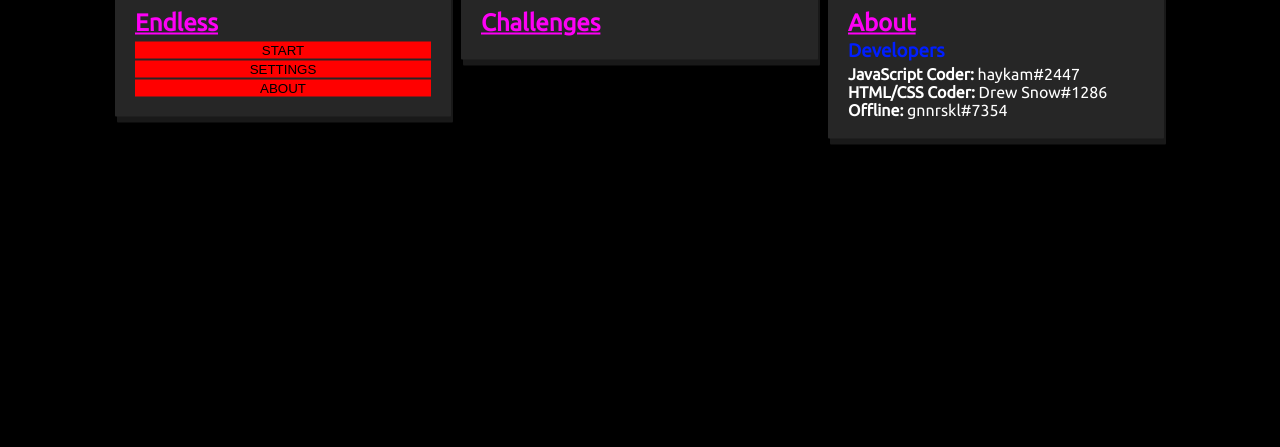
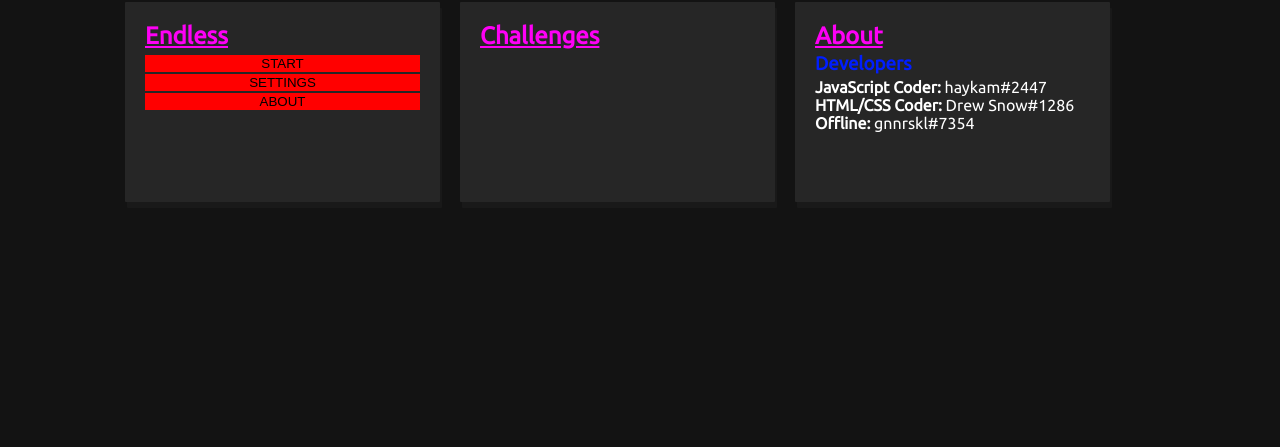
Before and after one commit to haykam821/Nebula-Create-a-Game, a website: page index.html in a window 1280 px wide. Shown: the part 353-800 px from the top of the page. Drawn offline with Linux system fonts and the light colour scheme.

Commit message:
Style tweaks

```diff
--- a/index.html
+++ b/index.html
@@ -3,12 +3,13 @@
 <head>
 	<link rel="stylesheet" href="style.css">
 	<link href="https://fonts.googleapis.com/css?family=Ubuntu" rel="stylesheet">
-	<script src="script.js"></script>
+	<script src="bundle.js"></script>
 </head>
 <body>
 	<div id="menuWrapper">
 		<h1 id="title">Cool Game!!</h1>
 
+        <div id="menuBoxWrapper">
             <div id="endlessMenu" class="menuBoxes">
                 <h2 class="uLine purple">Endless</h2>
 
@@ -37,5 +38,6 @@
                 <strong>Offline: </strong>gnnrskl#7354<br>
             </div>
         </div>
+	</div>
 </body>
 </html>
--- a/style.css
+++ b/style.css
@@ -1,29 +1,9 @@
-::-webkit-scrollbar-track {
-	background: transparent;
-}
-
-::-webkit-scrollbar {
-	width: 10px;
-}
-
-::-webkit-scrollbar-thumb {
-	background-color: #F90;
-	background-image: -webkit-linear-gradient(45deg, (255, 255, 255, .1) 25%, transparent 25%, transparent 50%, rgba(255, 255, 255, .1) 50%, rgba(255, 255, 255, .1) 75%, transparent 75%, transparent);
-	border-radius: 3px;
-}
-
-html {
+body {
+	background-color: #131313;
 	padding: 0;
 	margin: 0;
-	top: 0;
-	left: 0;
-	height: 100%;
-	width: 100%;
-	font-family: 'Ubuntu', sans-serif;
-}
-
-body {
-	background-color: #000;
+	font-family: "Ubuntu", sans-serif;
+	overflow: hidden;
 }
 
 h1, h2, h3, h4, h5, h6 {
@@ -53,7 +33,7 @@ h1, h2, h3, h4, h5, h6 {
 	margin-right: -50%;
 }
 
-#endlessMenu, #challengeMenu, #aboutMenu {
+.menuBoxes {
 	background-color: #262626;
 	border-radius: 1px;
 	box-shadow: 2px 6px 0 #191919;
@@ -61,31 +41,18 @@ h1, h2, h3, h4, h5, h6 {
 	padding: 20px;
 	vertical-align: top;
 	box-sizing: border-box;
-}
-
-#endlessMenu {
-	width: 32%;
-	margin-bottom: 10px;
-	margin-right: 10px;
-}
-
-#challengeMenu {
-	width: 34%;
-	margin-bottom: 10px;
-	display: inline-block;
-}
-
-#aboutMenu {
-	width: 32%;
-	margin-left: 10px;
+    height: 200px;
+    width: 30%;
+    margin: 10px;
 }
 
 #title {
 	width: 100%;
 	color: #fff;
 	font-size: 96px;
-	text-align: center;
-	text-shadow: 1px 1px 0 #1c7a00, 1px 2px 0 #1c7a00, 2px 3px 0 #1c7a00, 2px 4px 0 #1c7a00, 2px 5px 0 #1c7a00, 2px 6px 0 #1c7a00;
+    text-align: center;
+    text-shadow: 5px 5px 0px gray;
+    margin-bottom: 80px;
 }
 
 #endlessMenu button {
```
Lines whose indentation alone changed are shown as unchanged.
